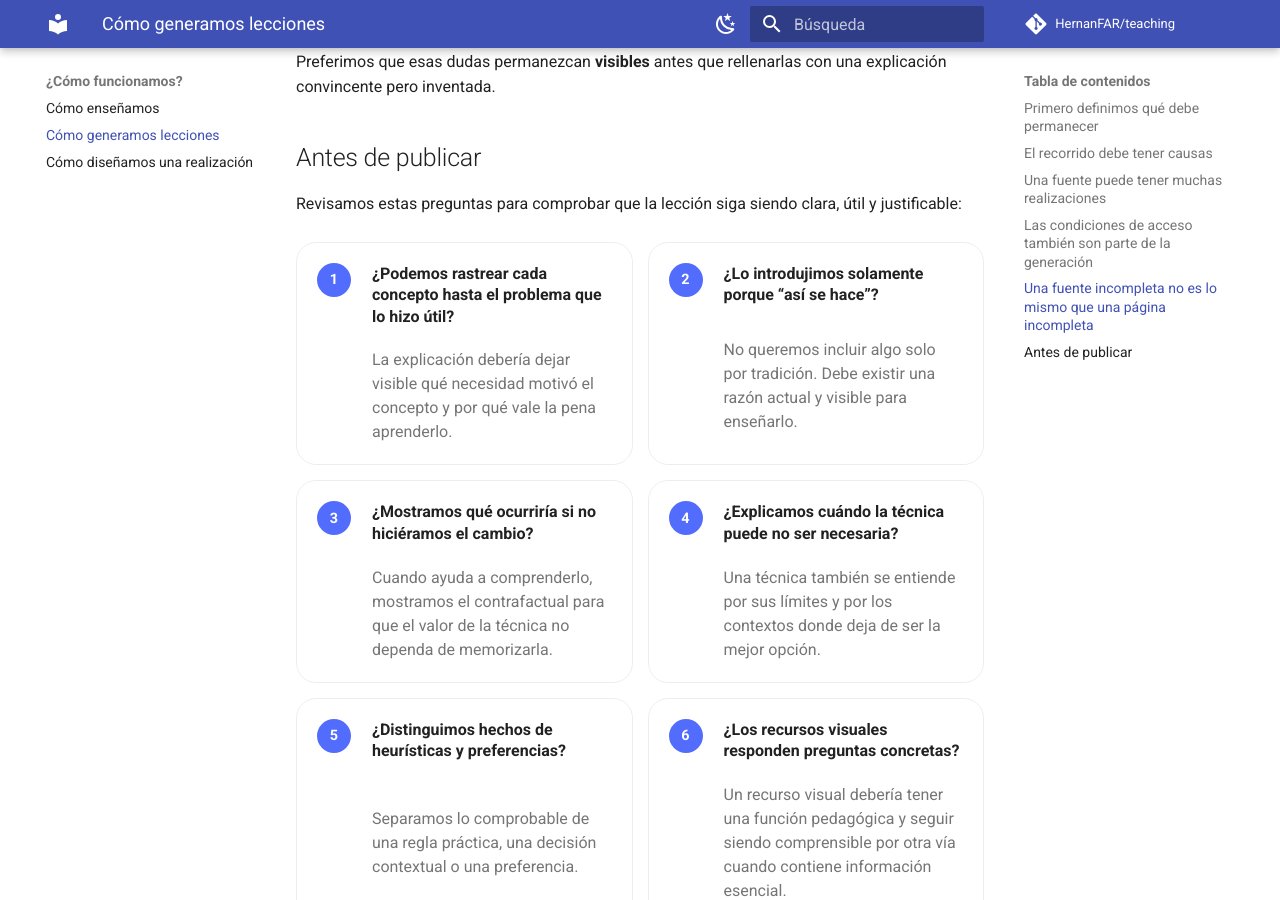
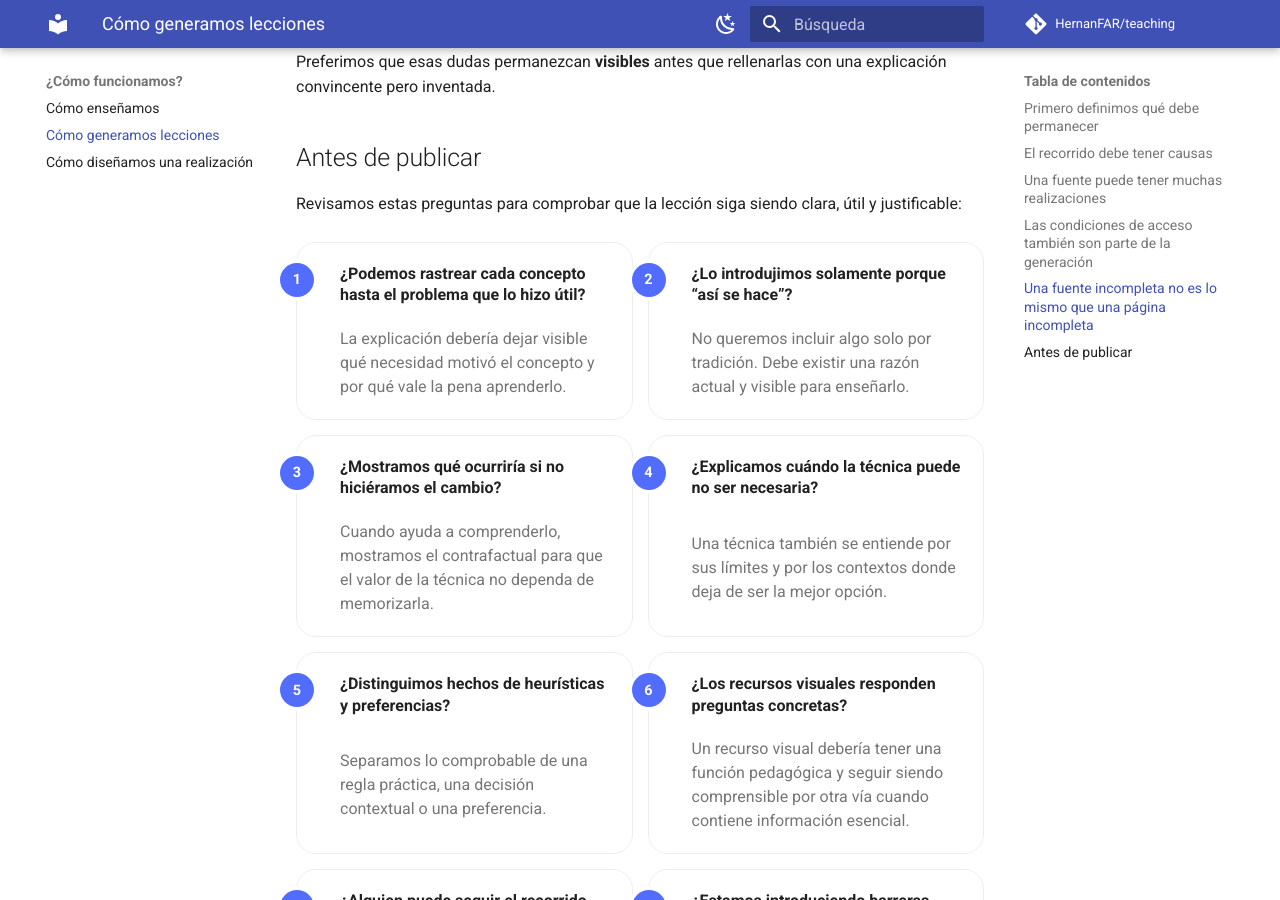
Before and after one commit to HernanFAR/teaching, an MkDocs documentation site: the page built from docs/about/lesson-generation.md, in a window 1280 px wide and 900 px high, scrolled down 6096 px. Built offline with MkDocs 1.6.1 and Material for MkDocs 9.7.7, drawn with Linux system fonts in a browser that asks for light colours; comment, search, counter and statistics services are not loaded.

Commit message:
docs: use criterion badges before publication

```diff
--- a/docs/about/lesson-generation.md
+++ b/docs/about/lesson-generation.md
@@ -387,49 +387,49 @@ Revisamos estas preguntas para comprobar que la lección siga siendo clara, úti
 
 <div class="teaching-grid teaching-grid--2">
 
-<div class="teaching-item">
+<div class="teaching-item teaching-item--criterion">
 <span class="teaching-item__marker">1</span>
 <strong>¿Podemos rastrear cada concepto hasta el problema que lo hizo útil?</strong>
 <span>La explicación debería dejar visible qué necesidad motivó el concepto y por qué vale la pena aprenderlo.</span>
 </div>
 
-<div class="teaching-item">
+<div class="teaching-item teaching-item--criterion">
 <span class="teaching-item__marker">2</span>
 <strong>¿Lo introdujimos solamente porque “así se hace”?</strong>
 <span>No queremos incluir algo solo por tradición. Debe existir una razón actual y visible para enseñarlo.</span>
 </div>
 
-<div class="teaching-item">
+<div class="teaching-item teaching-item--criterion">
 <span class="teaching-item__marker">3</span>
 <strong>¿Mostramos qué ocurriría si no hiciéramos el cambio?</strong>
 <span>Cuando ayuda a comprenderlo, mostramos el contrafactual para que el valor de la técnica no dependa de memorizarla.</span>
 </div>
 
-<div class="teaching-item">
+<div class="teaching-item teaching-item--criterion">
 <span class="teaching-item__marker">4</span>
 <strong>¿Explicamos cuándo la técnica puede no ser necesaria?</strong>
 <span>Una técnica también se entiende por sus límites y por los contextos donde deja de ser la mejor opción.</span>
 </div>
 
-<div class="teaching-item">
+<div class="teaching-item teaching-item--criterion">
 <span class="teaching-item__marker">5</span>
 <strong>¿Distinguimos hechos de heurísticas y preferencias?</strong>
 <span>Separamos lo comprobable de una regla práctica, una decisión contextual o una preferencia.</span>
 </div>
 
-<div class="teaching-item">
+<div class="teaching-item teaching-item--criterion">
 <span class="teaching-item__marker">6</span>
 <strong>¿Los recursos visuales responden preguntas concretas?</strong>
 <span>Un recurso visual debería tener una función pedagógica y seguir siendo comprensible por otra vía cuando contiene información esencial.</span>
 </div>
 
-<div class="teaching-item">
+<div class="teaching-item teaching-item--criterion">
 <span class="teaching-item__marker">7</span>
 <strong>¿Alguien puede seguir el recorrido sin conocer el nombre formal?</strong>
 <span>La explicación debería construir la intuición antes de exigir que la persona conozca el término técnico.</span>
 </div>
 
-<div class="teaching-item">
+<div class="teaching-item teaching-item--criterion">
 <span class="teaching-item__marker">8</span>
 <strong>¿Estamos introduciendo barreras innecesarias?</strong>
 <span>No deberíamos añadir barreras económicas, lingüísticas, educativas o de accesibilidad que no sean técnicamente necesarias.</span>
```
